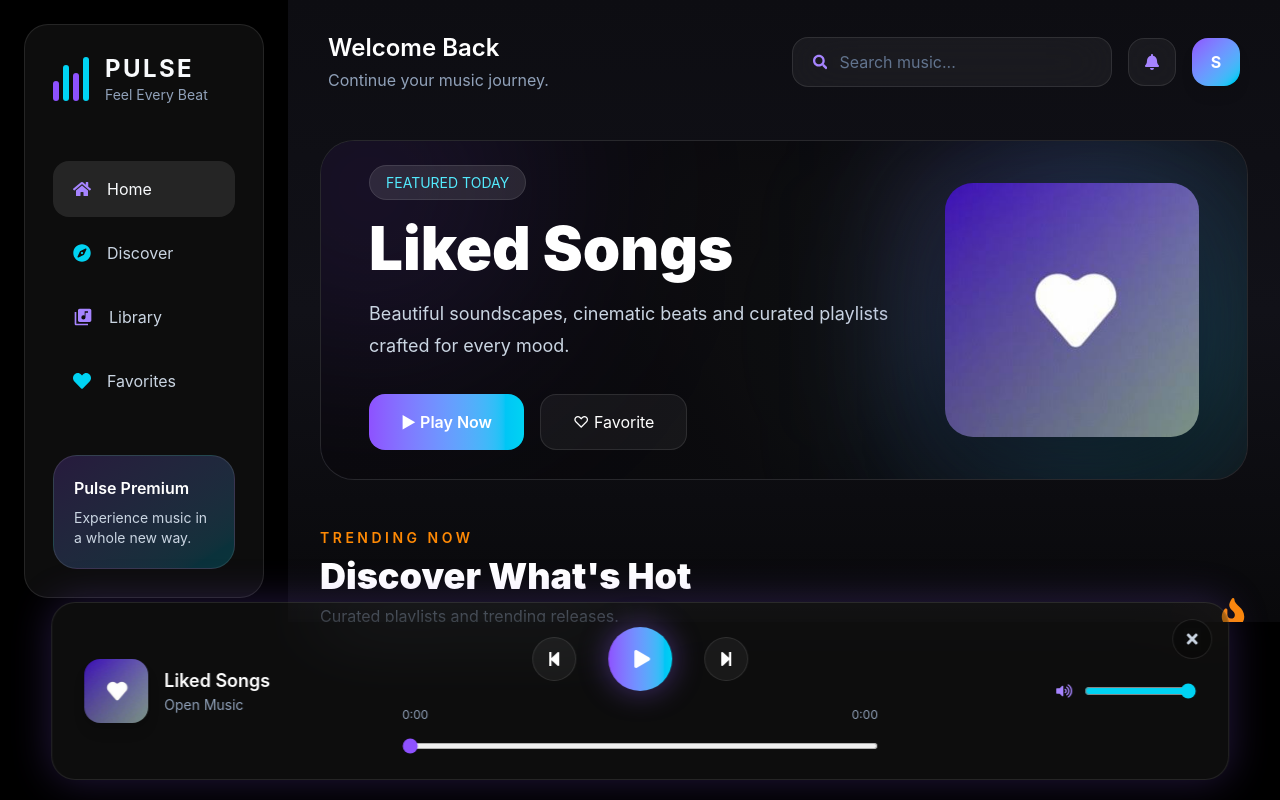
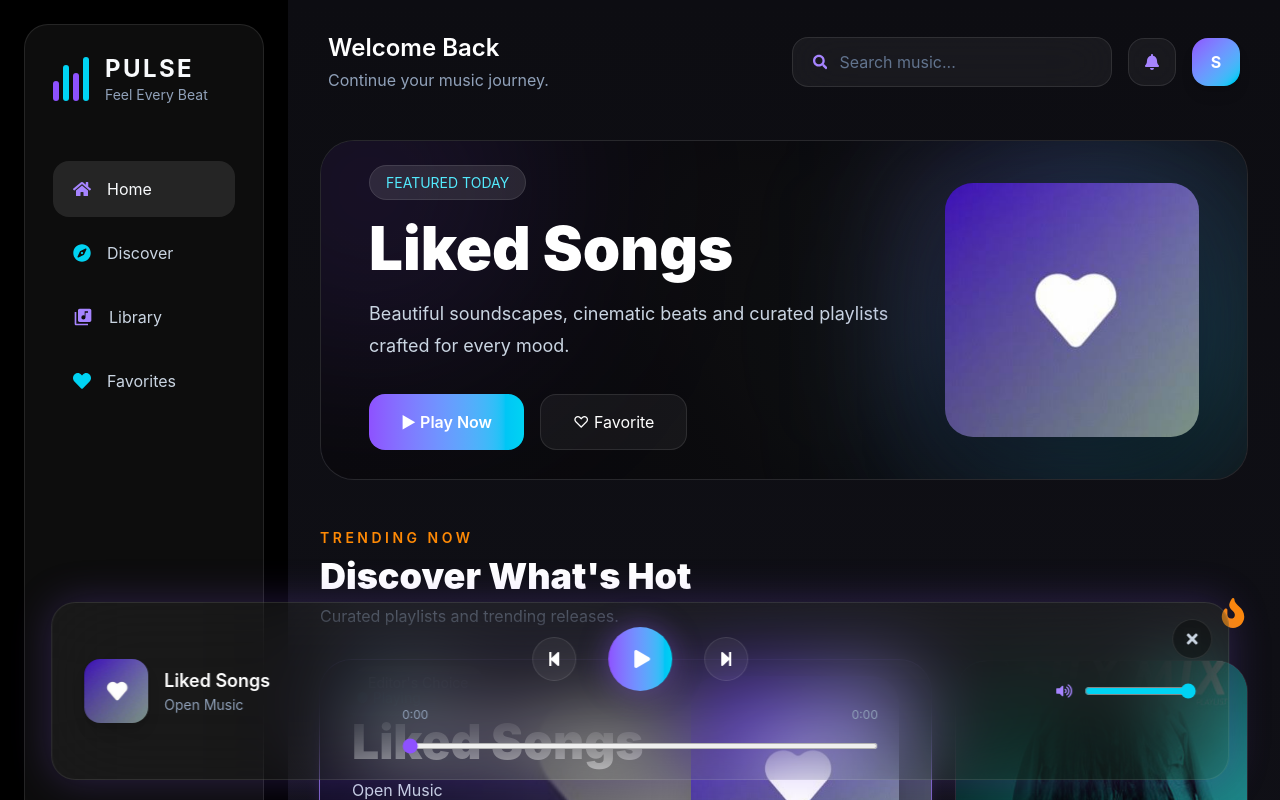
Before and after one commit to shebeebk10-hue/spotify-clone, a React (Vite) app: page / in a window 1280 px wide. Both pictures are taken after a click on the button "▶ Play Now". Shown: the top 800 px of the page. Built offline with nearby package versions, Linux system fonts and the light colour scheme.

Commit message:
Redesign Pulse UI and rebuild music player

```diff
--- a/src/App.jsx
+++ b/src/App.jsx
@@ -24,11 +24,11 @@ function App() {
   );
 
   return (
-    <div className="bg-black h-screen flex flex-col">
+    <div className="bg-black min-h-screen flex">
 
       {/* Main Content */}
 
-      <div className="flex flex-1 overflow-hidden">
+      <div className="flex w-full">
 
         <Sidebar />
 
@@ -40,7 +40,7 @@ function App() {
             via-[#111118]
             to-[#09090b]
             overflow-y-auto
-            pb-40
+            pb-8
           "
         >
           <Header
--- a/src/components/Player/Player.jsx
+++ b/src/components/Player/Player.jsx
@@ -115,22 +115,29 @@ function Player({
           bottom-5
           left-1/2
           -translate-x-1/2
+
           w-[92%]
           max-w-7xl
           min-h-36
+
           rounded-3xl
           bg-white/5
           backdrop-blur-2xl
+
           border
           border-white/10
-          shadow-[0_0_40px_rgba(139,92,246,0.25)]
+
+          shadow-[0_0_40px_rgba(139,92,246,.25)]
+
           flex
           items-center
           justify-between
+
           px-8
           py-6
+
           z-50
-          relative
+
         "
       >
         {/* Close Button */}
--- a/src/components/RecentlyPlayed.jsx
+++ b/src/components/RecentlyPlayed.jsx
@@ -6,7 +6,7 @@ function RecentlyPlayed({
   currentSongIndex,
 }) {
   return (
-    <section className="px-10 mt-24 mb-14">
+    <section className="px-10 mt-20 mb-40">
 
       {/* Header */}
 
--- a/src/index.css
+++ b/src/index.css
@@ -33,3 +33,18 @@ body {
       transparent 40%),
     var(--bg);
 }
+/* ===========================
+   Pulse Player Animation
+=========================== */
+
+@keyframes playerOpen {
+  from {
+    opacity: 0;
+    bottom: -40px;
+  }
+
+  to {
+    opacity: 1;
+    bottom: 20px;
+  }
+}
```
